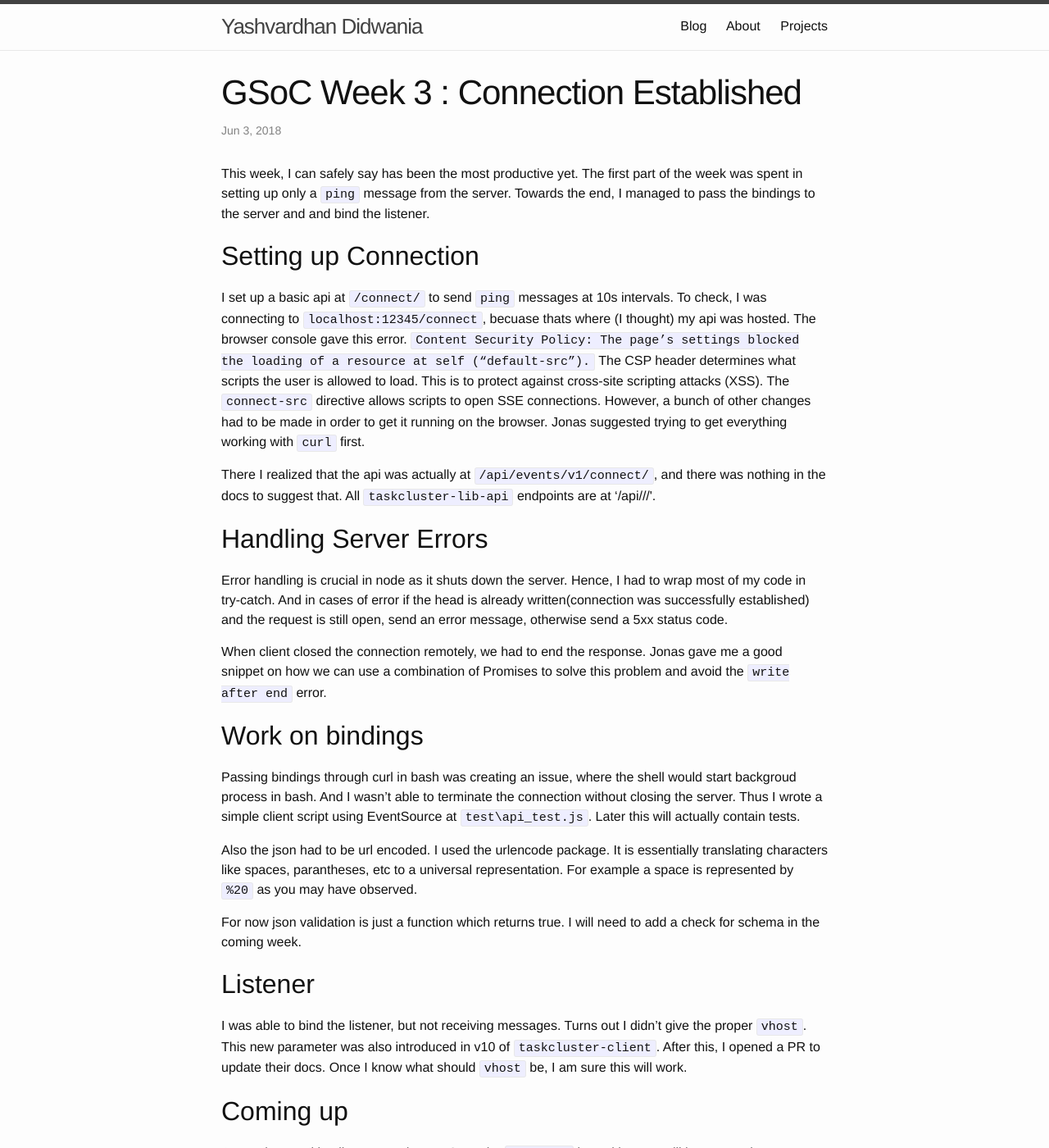
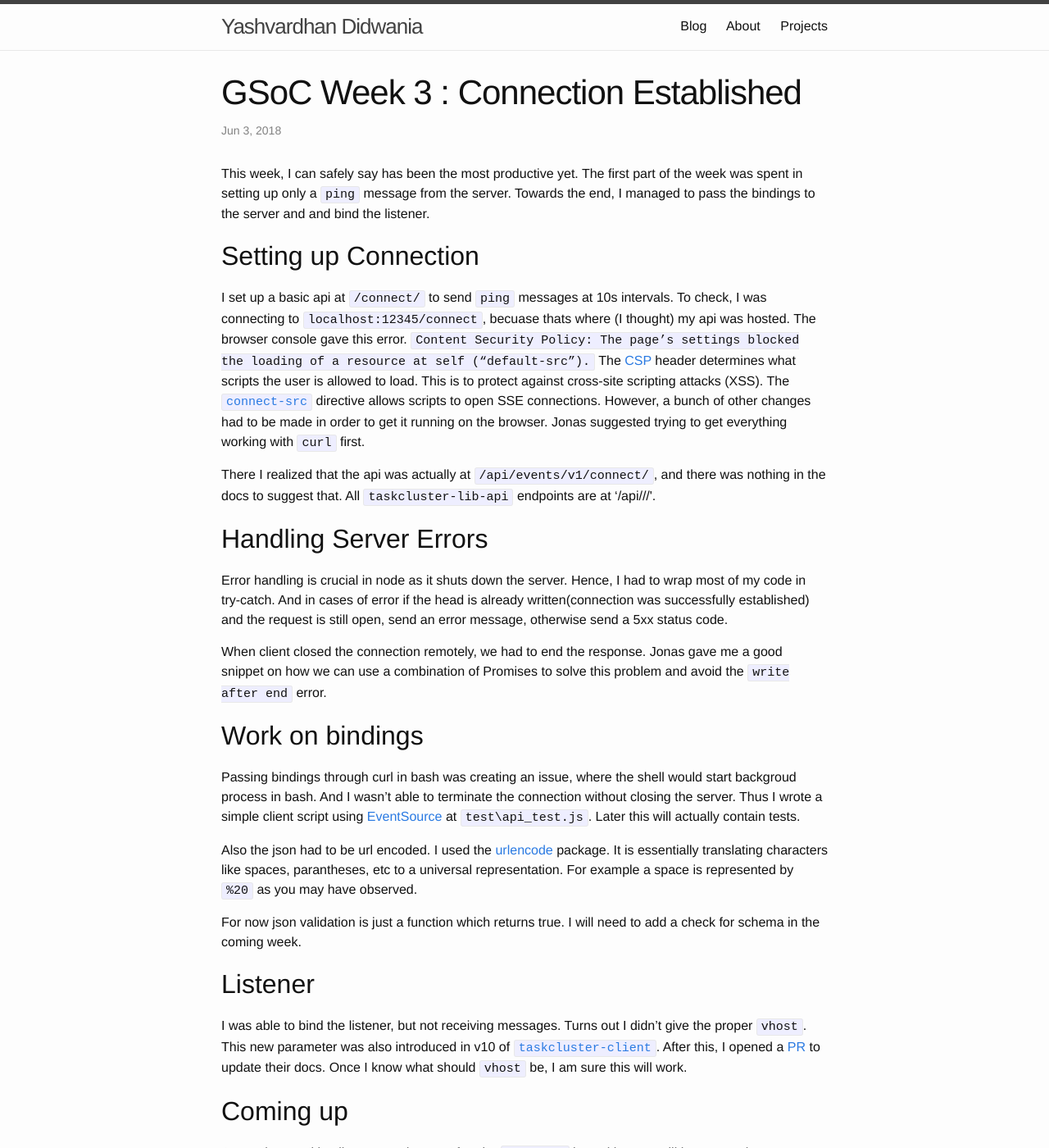
Before and after one commit to ydidwania/ydidwania.github.io, a Jekyll site: the page built from _posts/2018-06-03-gsoc-week-3.md, in a window 1280 px wide and 1400 px high. Shown: the whole window at 82% size. Built offline with Jekyll 4.4.1, drawn with Linux system fonts in a browser that asks for light colours; some of the changed lines change nothing that is shown; some of the changed text lies outside the part shown.

Commit message:
add links

```diff
--- a/_posts/2018-06-03-gsoc-week-3.md
+++ b/_posts/2018-06-03-gsoc-week-3.md
@@ -12,7 +12,7 @@ This week, I can safely say has been the most productive yet. The first part of
 
 I set up a basic api at `/connect/` to send `ping` messages at 10s intervals. To check, I was connecting to `localhost:12345/connect`, becuase thats where (I thought) my api was hosted. The browser console gave this error.
 `Content Security Policy: The page’s settings blocked the loading of a resource at self (“default-src”).`
-The CSP header determines what scripts the user is allowed to load. This is to protect against cross-site scripting attacks (XSS). The `connect-src` directive allows scripts to open SSE connections. However, a bunch of other changes had to be made in order to get it running on the browser. Jonas suggested trying to get everything working with `curl` first.
+The [CSP](https://developers.google.com/web/fundamentals/security/csp/) header determines what scripts the user is allowed to load. This is to protect against cross-site scripting attacks (XSS). The [`connect-src`](https://developer.mozilla.org/en-US/docs/Web/HTTP/Headers/Content-Security-Policy/connect-src) directive allows scripts to open SSE connections. However, a bunch of other changes had to be made in order to get it running on the browser. Jonas suggested trying to get everything working with `curl` first.
 
 There I realized that the api was actually at `/api/events/v1/connect/`, and there was nothing in the docs to suggest that. All `taskcluster-lib-api` endpoints are at '/api/<serviceName>/<version>/<route>'.
 
@@ -24,16 +24,16 @@ When client closed the connection remotely, we had to end the response. Jonas ga
 
 ## Work on bindings
 
-Passing bindings through curl in bash was creating an issue, where the shell would start backgroud process in bash. And I wasn't able to terminate the connection without closing the server. Thus I wrote a simple client script using EventSource at `test\api_test.js`. Later this will actually contain tests.
+Passing bindings through curl in bash was creating an issue, where the shell would start backgroud process in bash. And I wasn't able to terminate the connection without closing the server. Thus I wrote a simple client script using [EventSource](https://www.npmjs.com/package/eventsource) at `test\api_test.js`. Later this will actually contain tests.
 
-Also the json had to be url encoded. I used the urlencode package. It is essentially translating characters like spaces,  parantheses, etc to a universal representation. For example a space is represented by `%20` as you may have observed.
+Also the json had to be url encoded. I used the [urlencode](https://www.npmjs.com/package/urlencode) package. It is essentially translating characters like spaces,  parantheses, etc to a universal representation. For example a space is represented by `%20` as you may have observed.
 
 For now json validation is just a function which returns true. I will need to add a check for schema in the coming week.
 
 ## Listener
 
-I was able to bind the listener, but not receiving messages. Turns out I didn't give the proper `vhost`. This new parameter was also introduced in v10 of `taskcluster-client`. After this, I opened a PR to update their docs. Once I know what should `vhost` be, I am sure this will work.
+I was able to bind the listener, but not receiving messages. Turns out I didn't give the proper `vhost`. This new parameter was also introduced in v10 of [`taskcluster-client`](https://github.com/taskcluster/taskcluster-client). After this, I opened a [PR](https://github.com/taskcluster/taskcluster-client/pull/96) to update their docs. Once I know what should `vhost` be, I am sure this will work.
 
 ## Coming up
 
-A complete working listener, and tests. Once the `listener` is working, we will have to make sure we take care of all errors, and a bit of cleanup. Also, I will be travelling to my hometown this Monday. Hopefully, my prductivity doesn't take a hit!
+A complete working listener, and tests. After the `listener` is working, we will have to make sure we take care of all errors, and a bit of cleanup. Also, I will be travelling to my hometown this Monday. Hopefully, my prductivity doesn't take a hit!
```
